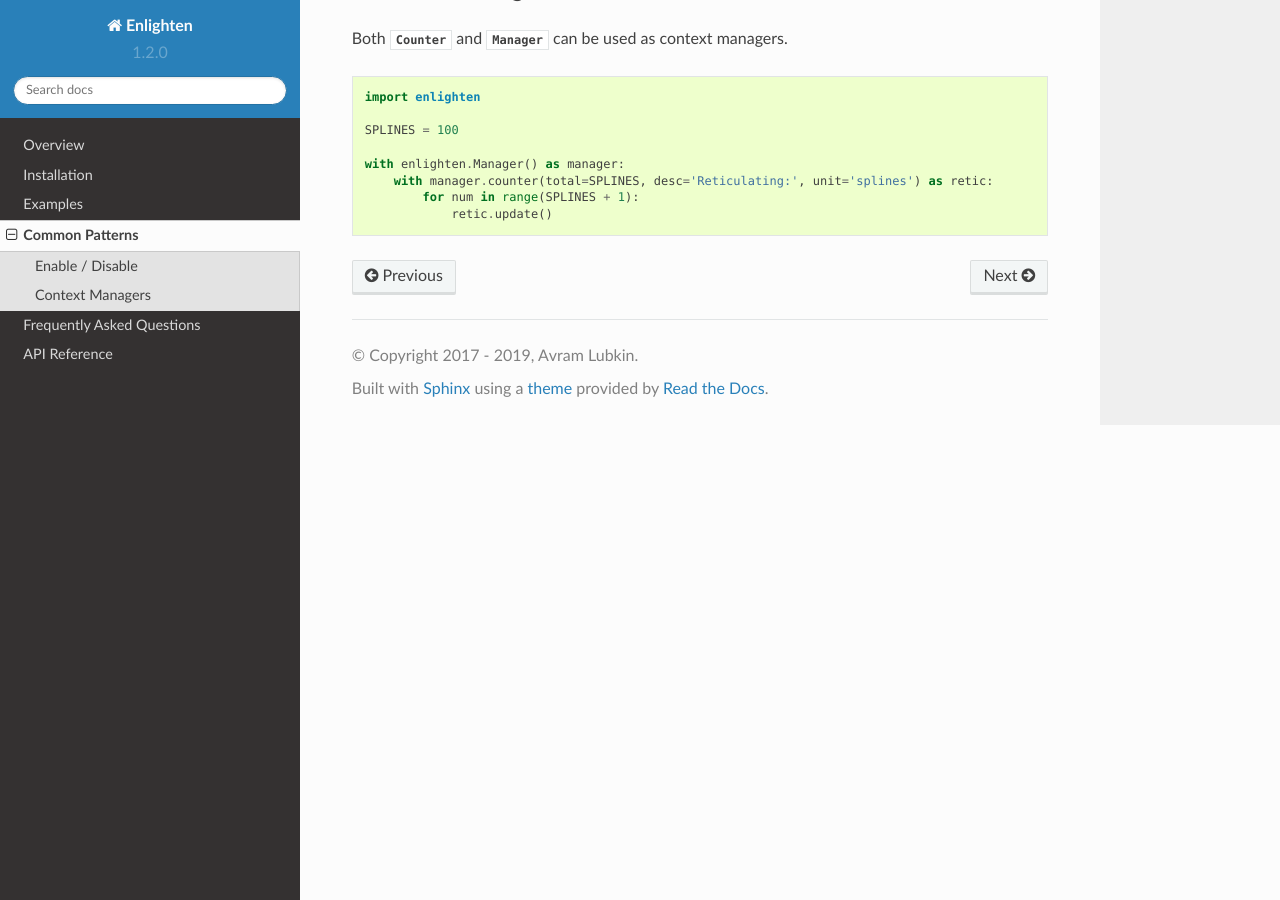
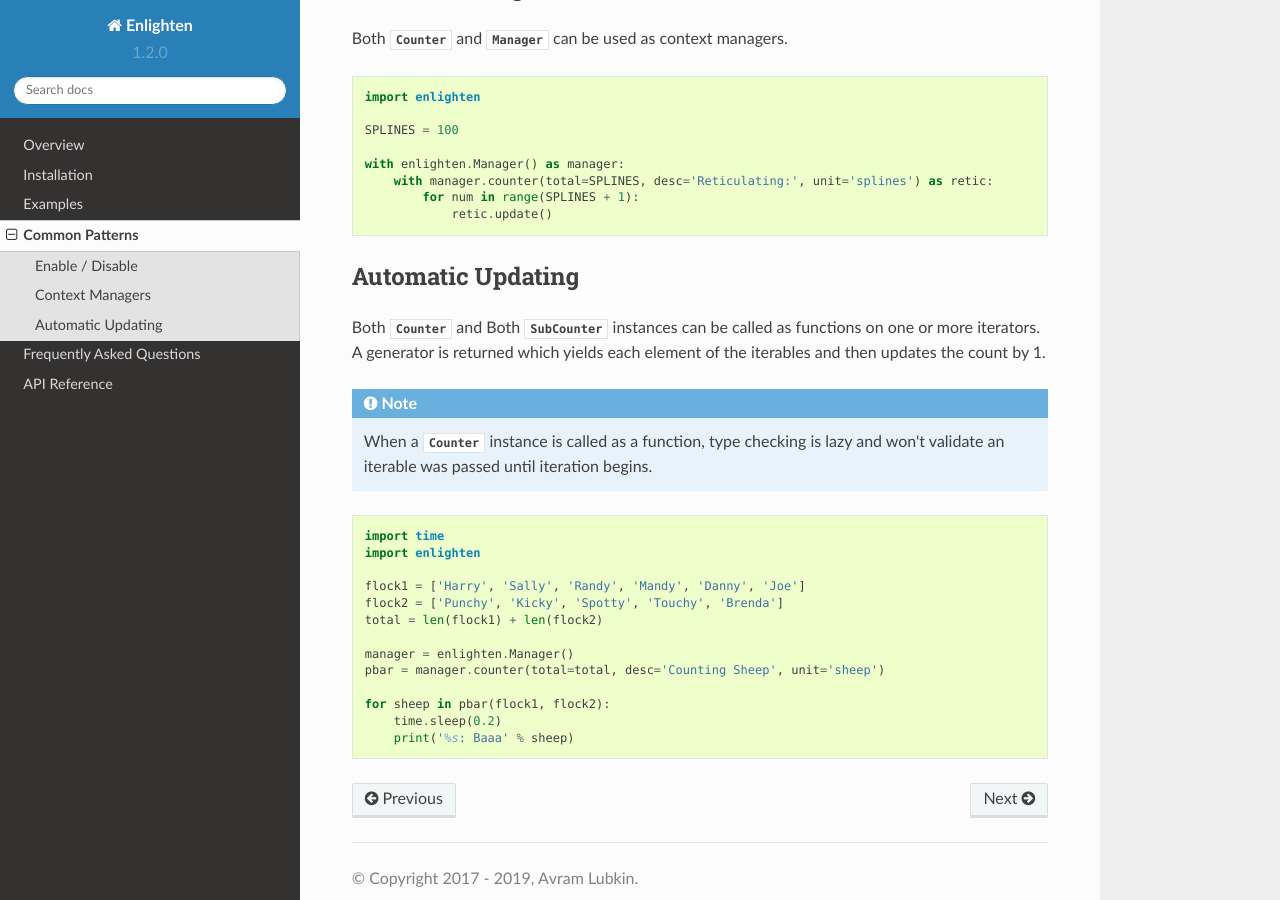
Before and after one commit to Rockhopper-Technologies/enlighten, a Sphinx documentation site: the page built from doc/patterns.rst, in a window 1280 px wide and 900 px high, scrolled down 735 px. Built offline with Sphinx 7.4.7 and the Read the Docs theme 2.0.0, drawn with Linux system fonts in a browser that asks for light colours.

Commit message:
Support automatic updating counters

```diff
--- a/doc/patterns.rst
+++ b/doc/patterns.rst
@@ -57,3 +57,31 @@
         with manager.counter(total=SPLINES, desc='Reticulating:', unit='splines') as retic:
             for num in range(SPLINES + 1):
                 retic.update()
+
+
+Automatic Updating
+------------------
+
+Both :py:class:`~enlighten.Counter` and Both :py:class:`~enlighten.SubCounter` instances can be
+called as functions on one or more iterators. A generator is returned which yields each element of
+the iterables and then updates the count by 1.
+
+.. note::
+    When a :py:class:`~enlighten.Counter` instance is called as a function, type checking is lazy
+    and won't validate an iterable was passed until iteration begins.
+
+.. code-block:: python
+
+    import time
+    import enlighten
+
+    flock1 = ['Harry', 'Sally', 'Randy', 'Mandy', 'Danny', 'Joe']
+    flock2 = ['Punchy', 'Kicky', 'Spotty', 'Touchy', 'Brenda']
+    total = len(flock1) + len(flock2)
+
+    manager = enlighten.Manager()
+    pbar = manager.counter(total=total, desc='Counting Sheep', unit='sheep')
+
+    for sheep in pbar(flock1, flock2):
+        time.sleep(0.2)
+        print('%s: Baaa' % sheep)
--- a/doc/spelling_wordlist.txt
+++ b/doc/spelling_wordlist.txt
@@ -1,3 +1,5 @@
+iterable
+iterables
 resizing
 stdout
 stderr
```
Also changed, not shown: 3 other files.
